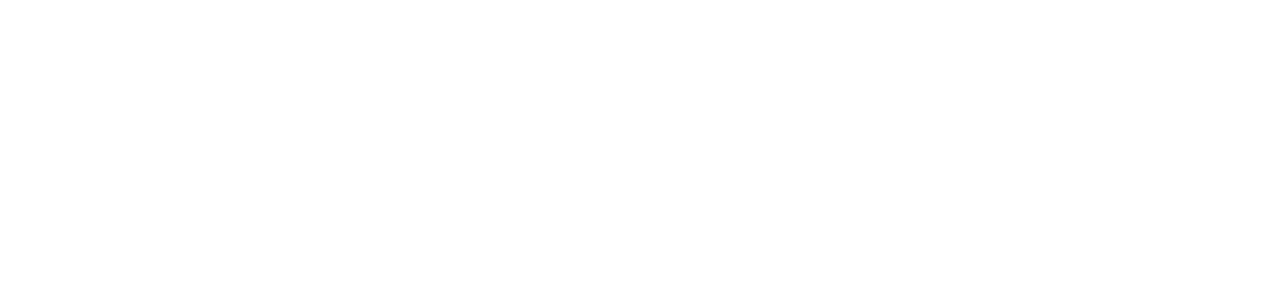
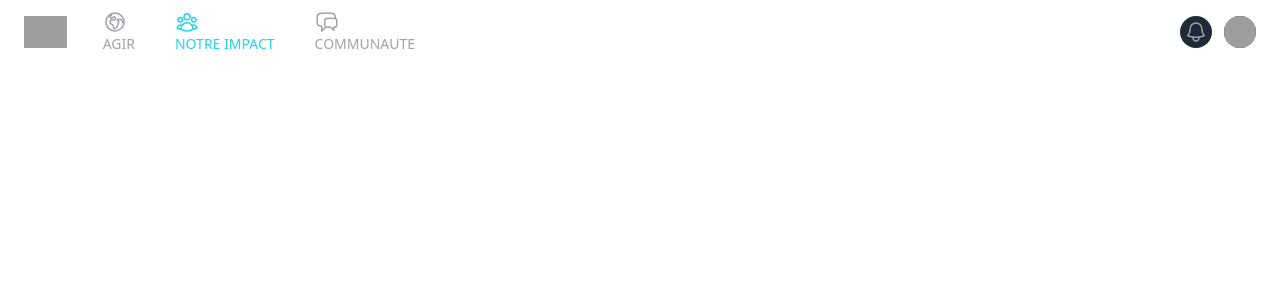
Before and after one commit to UVictoras/Projet-Commun-Oceano-Monaco, a React (Create React App) app in the folder oceano/: page /impact in a window 1280 px wide. Shown: the top 300 px of the page. Built offline with nearby package versions, Linux system fonts and the light colour scheme; grey boxes are pictures that could not be loaded.

Commit message:
deux trois modif sur la navbar

```diff
--- a/oceano/src/App.js
+++ b/oceano/src/App.js
@@ -1,5 +1,5 @@
 import Act from "./pages/act.js"
-
+import Impact from "./pages/impact.js";
 
 import {
   BrowserRouter as Router,
@@ -13,6 +13,9 @@ function App(props){
         <Route exact path="/">
           <Act />
         </Route>
+        <Route exact path="/impact">
+          <Impact />
+        </Route>
       </Switch>
   </Router>
 }
--- a/oceano/src/components/navbar.js
+++ b/oceano/src/components/navbar.js
@@ -2,11 +2,37 @@ import { Fragment } from 'react'
 import { Disclosure, Menu, Transition } from '@headlessui/react'
 import { Bars3Icon, BellIcon, XMarkIcon } from '@heroicons/react/24/outline'
 
+const earth = <svg xmlns="http://www.w3.org/2000/svg" fill="none" viewBox="0 0 24 24" stroke-width="1.5" stroke="currentColor" class="w-6 h-6">
+  <path stroke-linecap="round" stroke-linejoin="round" d="M20.893 13.393l-1.135-1.135a2.252 2.252 0 01-.421-.585l-1.08-2.16a.414.414 0 00-.663-.107.827.827 0 01-.812.21l-1.273-.363a.89.89 0 00-.738 1.595l.587.39c.59.395.674 1.23.172 1.732l-.2.2c-.212.212-.33.498-.33.796v.41c0 .409-.11.809-.32 1.158l-1.315 2.191a2.11 2.11 0 01-1.81 1.025 1.055 1.055 0 01-1.055-1.055v-1.172c0-.92-.56-1.747-1.414-2.089l-.655-.261a2.25 2.25 0 01-1.383-2.46l.007-.042a2.25 2.25 0 01.29-.787l.09-.15a2.25 2.25 0 012.37-1.048l1.178.236a1.125 1.125 0 001.302-.795l.208-.73a1.125 1.125 0 00-.578-1.315l-.665-.332-.091.091a2.25 2.25 0 01-1.591.659h-.18c-.249 0-.487.1-.662.274a.931.931 0 01-1.458-1.137l1.411-2.353a2.25 2.25 0 00.286-.76m11.928 9.869A9 9 0 008.965 3.525m11.928 9.868A9 9 0 118.965 3.525" />
+</svg>
+
+const group = <svg xmlns="http://www.w3.org/2000/svg" fill="none" viewBox="0 0 24 24" stroke-width="1.5" stroke="currentColor" class="w-6 h-6">
+  <path stroke-linecap="round" stroke-linejoin="round" d="M18 18.72a9.094 9.094 0 003.741-.479 3 3 0 00-4.682-2.72m.94 3.198l.001.031c0 .225-.012.447-.037.666A11.944 11.944 0 0112 21c-2.17 0-4.207-.576-5.963-1.584A6.062 6.062 0 016 18.719m12 0a5.971 5.971 0 00-.941-3.197m0 0A5.995 5.995 0 0012 12.75a5.995 5.995 0 00-5.058 2.772m0 0a3 3 0 00-4.681 2.72 8.986 8.986 0 003.74.477m.94-3.197a5.971 5.971 0 00-.94 3.197M15 6.75a3 3 0 11-6 0 3 3 0 016 0zm6 3a2.25 2.25 0 11-4.5 0 2.25 2.25 0 014.5 0zm-13.5 0a2.25 2.25 0 11-4.5 0 2.25 2.25 0 014.5 0z" />
+</svg>
+
+const chat = <svg xmlns="http://www.w3.org/2000/svg" fill="none" viewBox="0 0 24 24" stroke-width="1.5" stroke="currentColor" class="w-6 h-6">
+  <path stroke-linecap="round" stroke-linejoin="round" d="M20.25 8.511c.884.284 1.5 1.128 1.5 2.097v4.286c0 1.136-.847 2.1-1.98 2.193-.34.027-.68.052-1.02.072v3.091l-3-3c-1.354 0-2.694-.055-4.02-.163a2.115 2.115 0 01-.825-.242m9.345-8.334a2.126 2.126 0 00-.476-.095 48.64 48.64 0 00-8.048 0c-1.131.094-1.976 1.057-1.976 2.192v4.286c0 .837.46 1.58 1.155 1.951m9.345-8.334V6.637c0-1.621-1.152-3.026-2.76-3.235A48.455 48.455 0 0011.25 3c-2.115 0-4.198.137-6.24.402-1.608.209-2.76 1.614-2.76 3.235v6.226c0 1.621 1.152 3.026 2.76 3.235.577.075 1.157.14 1.74.194V21l4.155-4.155" />
+</svg>
+
+
+
 const navigation = [
-  { name: 'AGIR', href: '#', current: true },
-  { name: 'NOTRE IMPACT', href: '#', current: false },
-  { name: 'COMMUNAUTE', href: '#', current: false },
+  { name: 'AGIR', href: '/', svg: earth, current: true },
+  { name: 'NOTRE IMPACT', href: '/impact', svg: group, current: false },
+  { name: 'COMMUNAUTE', href: '#', svg: chat, current: false },
 ]
+
+const currentUrl = window.location.pathname;
+
+
+for (let i = 0; i < navigation.length; i++) {
+  if (currentUrl == navigation[i].href) {
+    navigation[i].current = true
+  } else {
+    navigation[i].current = false
+  }
+}
+
 
 function classNames(...classes) {
   return classes.filter(Boolean).join(' ')
@@ -17,6 +43,7 @@ function Navbar() {
     <Disclosure as="nav" className="bg-white-800 ">
       {({ open }) => (
         <>
+
           <div className="mx-auto px-2 sm:px-6  ">
             <div className="relative flex h-16 items-center justify-between">
               <div className="absolute inset-y-0 left-0 flex items-center sm:hidden">
@@ -41,6 +68,7 @@ function Navbar() {
                 </div>
                 <div className="hidden sm:ml-6 sm:block">
                   <div className="flex space-x-4">
+
                     {navigation.map((item) => (
                       <a
                         key={item.name}
@@ -51,6 +79,7 @@ function Navbar() {
                         )}
                         aria-current={item.current ? 'page' : undefined}
                       >
+                        {item.svg}
                         {item.name}
                       </a>
                     ))}
@@ -80,6 +109,7 @@ function Navbar() {
                       />
                     </Menu.Button>
                   </div>
+
                   <Transition
                     as={Fragment}
                     enter="transition ease-out duration-100"
--- /dev/null
+++ b/oceano/src/pages/impact.js
@@ -0,0 +1,8 @@
+import Navbar from "../components/navbar";
+
+function Impact(props){
+    return <div className="impact">
+        <Navbar/>
+    </div>
+}
+export default Impact;
```
